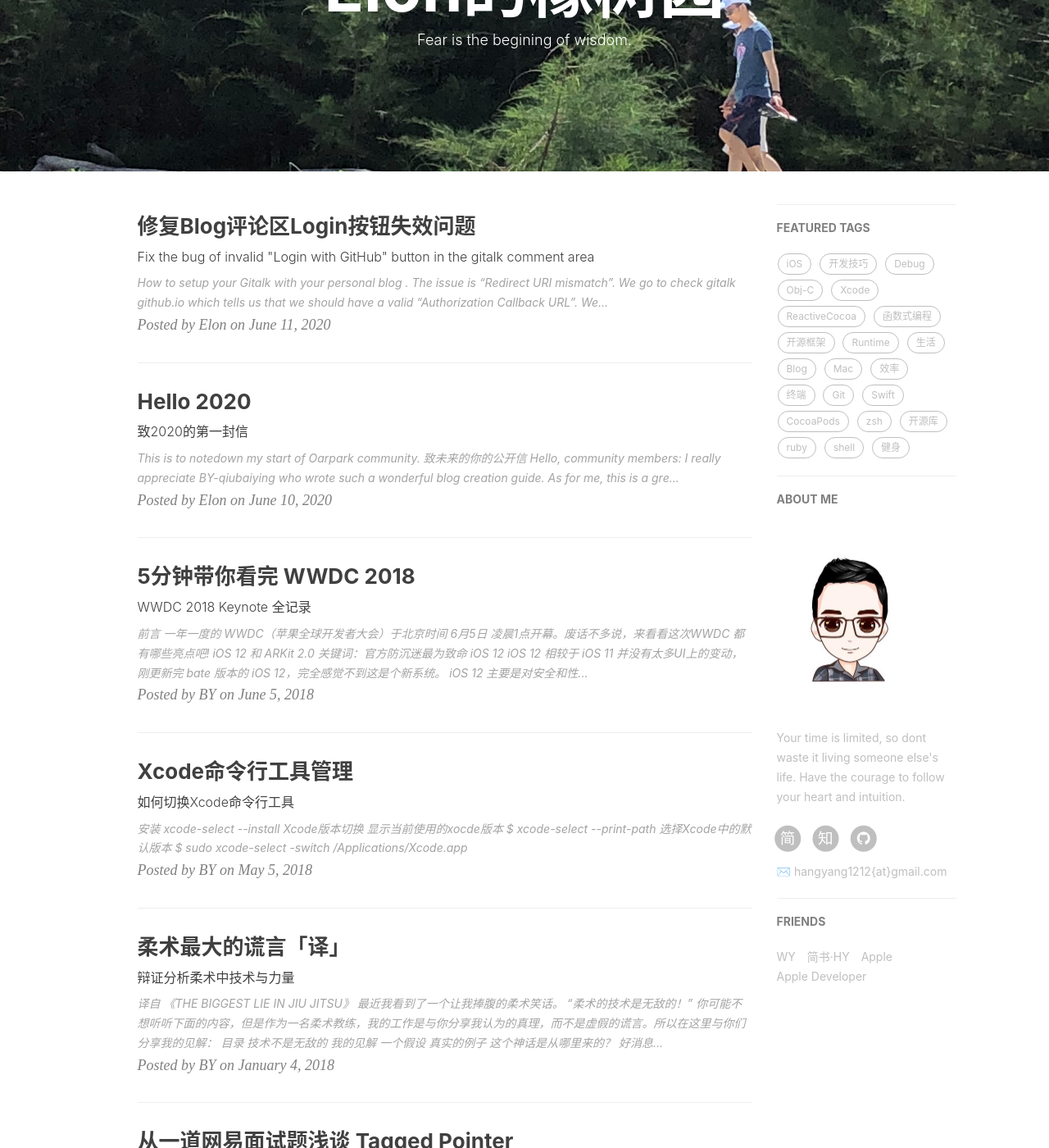
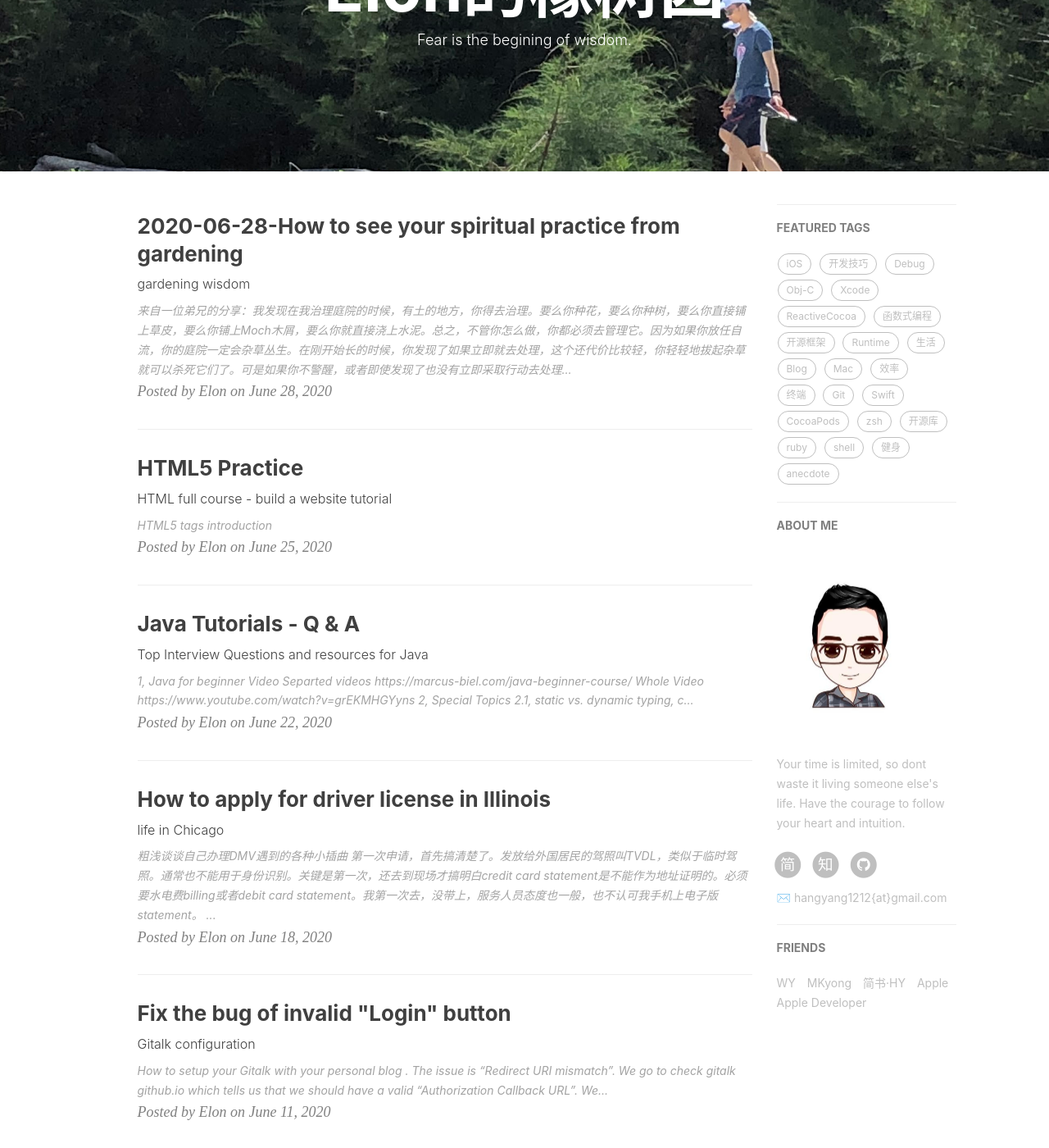
Before and after one commit to dev-hyang/dev-hyang.github.io, a Jekyll site: the page built from index.html, in a window 1280 px wide and 1400 px high, scrolled down 209 px. Shown: the whole window at 82% size. Built offline with Jekyll 4.4.1, drawn with Linux system fonts in a browser that asks for light colours; nearby versions of some CDN libraries; the list of posts is cut into pages by our own code; comment, search, counter and statistics services are not loaded; some of the changed text lies outside the part shown.

Commit message:
new articles Jul-2

```diff
--- a/_config.yml
+++ b/_config.yml
@@ -100,6 +100,9 @@ friends: [
         title: "WY",
         href: "http://zhengwuyang.com"
     },{
+        title: "MKyong",
+        href: "https://mkyong.com/"
+    },{
         title: "简书·HY",
         href: "http://www.jianshu.com/u/d710132d0869"
     },{
--- a/_posts/2020-06-11-修复Blog评论区Login按钮失效问题.md
+++ b/_posts/2020-06-11-Fix the bug of invalid login button.md
@@ -1,7 +1,7 @@
 ---
 layout:     post
-title:      修复Blog评论区Login按钮失效问题
-subtitle:   Fix the bug of invalid "Login with GitHub" button in the gitalk comment area
+title:      Fix the bug of invalid "Login" button
+subtitle:   Gitalk configuration
 date:       2020-06-11
 author:     Elon
 header-img: img/post-bg-desk.jpg
--- /dev/null
+++ b/_posts/2020-06-18-How to apply for driver license in Illinois.md
@@ -0,0 +1,27 @@
+---
+layout:     post
+title:      How to apply for driver license in Illinois
+subtitle:   life in Chicago
+date:       2020-06-18
+author:     Elon
+header-img: img/post-bg-coffee.jpg
+catalog: true
+tags:
+    - anecdote
+---
+
+## 粗浅谈谈自己办理DMV遇到的各种小插曲
+
+第一次申请，首先搞清楚了。发放给外国居民的驾照叫TVDL，类似于临时驾照。通常也不能用于身份识别。关键是第一次，还去到现场才搞明白credit card statement是不能作为地址证明的。必须要水电费billing或者debit card statement。我第一次去，没带上，服务人员态度也一般，也不认可我手机上电子版statement。<稍后会给出一个伊州驾照list>
+
+第二次带上了各样的证件，结果考试第一次却挂了。。28个选择题，错了4道就直接算失败。咬着牙坚持又考了一次才通过的。
+
+第三次是拿到了SSN，决定去把TVDL更换成正式的DL。这次需要把所有的证件都带上
+
+第四次是Renew，Renew只需要旧的驾照 + EAD卡就足够了。花了将近3周时间交涉等待新的I20表格。其实这个也是不必要的。
+
+### list
+> 1. Passport ID
+2. Passport ID
+3. 地址证明，可以是水电费或者
+4. SSN证明或者无SSN证明
--- /dev/null
+++ b/_posts/2020-06-22-Java-for-beginner-QA.md
@@ -0,0 +1,69 @@
+---
+layout:     post
+title:      Java Tutorials - Q & A
+subtitle:   Top Interview Questions and resources for Java
+date:       2020-06-22
+author:     Elon
+header-img: img/post-bg-coffee.jpg
+catalog: true
+tags:
+    - Java
+---
+
+## 1, Java for beginner Video
+### Separted videos
+https://marcus-biel.com/java-beginner-course/
+### Whole Video
+https://www.youtube.com/watch?v=grEKMHGYyns
+
+## 2, Special Topics
+### 2.1, static vs. dynamic typing, compiled vs interpreted
+https://hackernoon.com/i-finally-understand-static-vs-dynamic-typing-and-you-will-too-ad0c2bd0acc7
+
+### 2.2, Compile-Error vs. Runtime Error
+Compile time error is any type of error that prevent a java program compile like a syntax error, a class not found, a bad file name for the defined class, a possible loss of precision when you are mixing different java data types and so on.
+
+A runtime error means an error which happens, while the program is running. To deal with this kind of errors java define Exceptions. Exceptions are objects represents an abnormal condition in the flow of the program. It can be either checked or unchecked.
+
+### 2.3, Parameters can be passed by value or by reference.
+https://stackoverflow.com/questions/40480/is-java-pass-by-reference-or-pass-by-value
+
+All object references in Java are passed by value. This means that a copy of the value will be passed to a method. But the trick is that passing a copy of the value also changes the real value of the object.
+
+The reason is that Java object variables are simply references that point to real objects in the memory heap. Therefore, even though Java passes parameters to methods by value, if the variable points to an object reference, the real object will also be changed.
+
+- Passing Object References - By Value
+- Passing primitive types - By Value
+- Passing immutable object reference like String
+The JDK contains many immutable classes. Examples include the wrapper types Integer, Double, Float, Long, Boolean, BigDecimal, and of course the very well known String class.
+
+ note that we’re not changing an attribute of the String class; instead, we’re simply assigning a new String value to it. In this case, the “Homer” value will be passed to name in the changeToHomer method. The String “Homer” will be eligible to be garbage collected as soon as the changeToHomer method completes execution.
+- Passing mutable object reference like StringBuilder
+
+
+Java works exactly like C. You can assign a pointer, pass the pointer to a method, follow the pointer in the method and change the data that was pointed to. However, you cannot change where that pointer points.
+
+In C++, Ada, Pascal and other languages that support pass-by-reference, you can actually change the variable that was passed.
+
+### 2.4 Method Overloading vs overriding
+函数重载与函数覆写
+When a class has two or more methods by the same name but different parameters, it is known as method overloading. It is different from overriding. In overriding, a method has the same method name, type, number of parameters, etc.
+
+### 2.5 Java Methods
+https://www.tutorialspoint.com/java/java_methods.htm
+
+### 2.6 Checked vs unchecked exception
+It is saying that either the exception is checked at compile time or not. Under Error and RuntimeException classes are unchecked exceptions, like NullPointerException, ArithmeticException. Everything else under **Throwable** is checked exception.
+
+
+## Head First To Design Pattern
+
+### 2.7 Strategy design pattern vs Factory Design pattern
+
+### 2.8 multi-thread safe - synchronized/volatile vs. static inner class vs. enum static class
+
+### 2.9 interface vs. abstract class
+
+### 3.0 adapter design pattern
+
+### 3.1 decorator design pattern
--- /dev/null
+++ b/_posts/2020-06-25-HTML5 tutorial guide.md
@@ -0,0 +1,14 @@
+---
+layout:     post
+title:      HTML5 Practice
+subtitle:   HTML full course - build a website tutorial
+date:       2020-06-25
+author:     Elon
+header-img: img/post-bg-coffee.jpg
+catalog: true
+tags:
+    - html5
+    - frontend
+---
+
+## HTML5 tags introduction
--- /dev/null
+++ b/_posts/2020-06-28-How to see your spiritual practice from gardening.md
@@ -0,0 +1,18 @@
+---
+layout:     post
+title:      2020-06-28-How to see your spiritual practice from gardening
+subtitle:   gardening wisdom
+date:       2020-06-28
+author:     Elon
+header-img: img/post-bg-coffee.jpg
+catalog: true
+tags:
+    - anecdote
+---
+
+来自一位弟兄的分享：我发现在我治理庭院的时候，有土的地方，你得去治理。要么你种花，要么你种树，要么你直接铺上草皮，要么你铺上Moch木屑，要么你就直接浇上水泥。总之，不管你怎么做，你都必须去管理它。因为如果你放任自流，你的庭院一定会杂草丛生。在刚开始长的时候，你发现了如果立即就去处理，这个还代价比较轻，你轻轻地拔起杂草就可以杀死它们了。可是如果你不警醒，或者即使发现了也没有立即采取行动去处理杂草，它们生长速度极快，会在很短的时间里长成了一棵树。这时候你才想起来我要砍掉这颗不讨人喜欢的树，那代价就大了，可能花上你的数千块钱去砍树了。
+
+
+这不禁让我想起我剪灌木丛的时候，遇到的那些很难处理的杂草。他们可能就是在一开始长起来的时候没有留意，经过两三周后，他们就会长的非常茂盛。而且这些枝干不仅多，且粗壮。经常会对我剪枝造成很大阻碍，有时候可能会把trimmer的锯齿卡掉甚至弄坏。
+
+这让我不禁想到，在生活上我们的不好的习惯和好的习惯对我们影响常常很大。如果一些坏的习惯我们没有留意，它可能就会在我们日常占据上风，且可能长成一颗参天大树。如果我们没有让好的习惯成为我们一生的习惯，那么你总会给坏的习惯留上一片空地。同样的，我们的心如果没有用真理填满，总会一片荒芜，杂草丛生。
```
